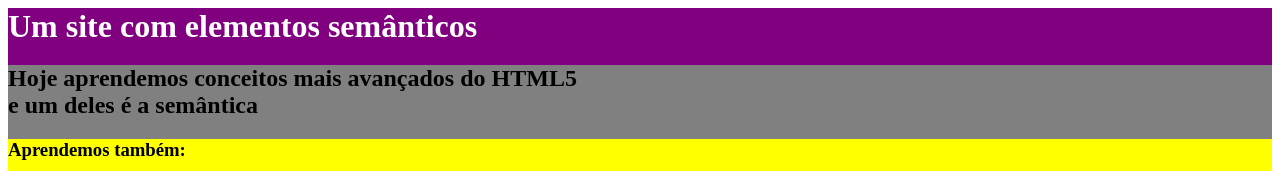
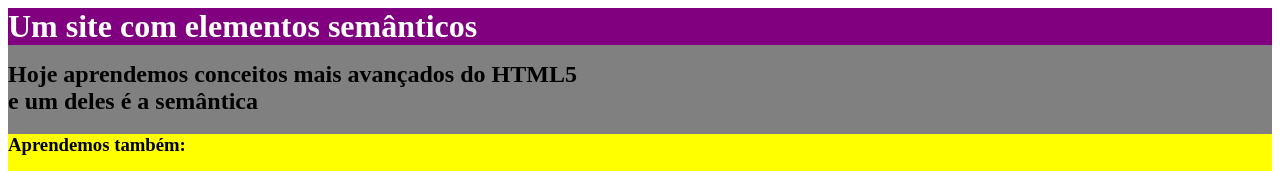
Before and after one commit to mariliambessa/Semantica, a plain HTML site: page index.html in a window 1280 px wide. Shown: the top 171 px of the page. Drawn offline with Linux system fonts and the light colour scheme.

Commit message:
versão final

```diff
--- a/index.html
+++ b/index.html
@@ -6,8 +6,13 @@
 	<body>
 		<header style="color: white; background-color: purple;">
 			<h1 style="margin: 0px">Um site com elementos semânticos</h1>
-			<section style="background-color: grey; color: black">
-				<h2>Hoje aprendemos conceitos mais avançados do HTML5 <div></div>e um deles é a semântica</h2>
+		</header>
+		<main  style="background-color: grey;">
+			<section style="background-color: grey; color: black;">
+				<div>
+					<h2 style="margin:0; padding-top: 16px;">Hoje aprendemos conceitos mais avançados do HTML5 <br>e um deles é a semântica</h2>
+				</div>
+			</section>
 					<article style="background-color: yellow;">
 						<h3>Aprendemos também:</h3>
 						<ul>
@@ -21,9 +26,10 @@
 					</article>
 					<footer><h3>Depois com CSS vamos voltar a falar de html5</h3>
 						<p>Para mais informação sobre semântica <a href="#" target="_blank" style="color: purple;">aqui</a></p></footer>
+		</main>
 
-			</section>
-		</header>
+
+
 
 	</body>
 </html>
```
Lines whose indentation alone changed are shown as unchanged.
